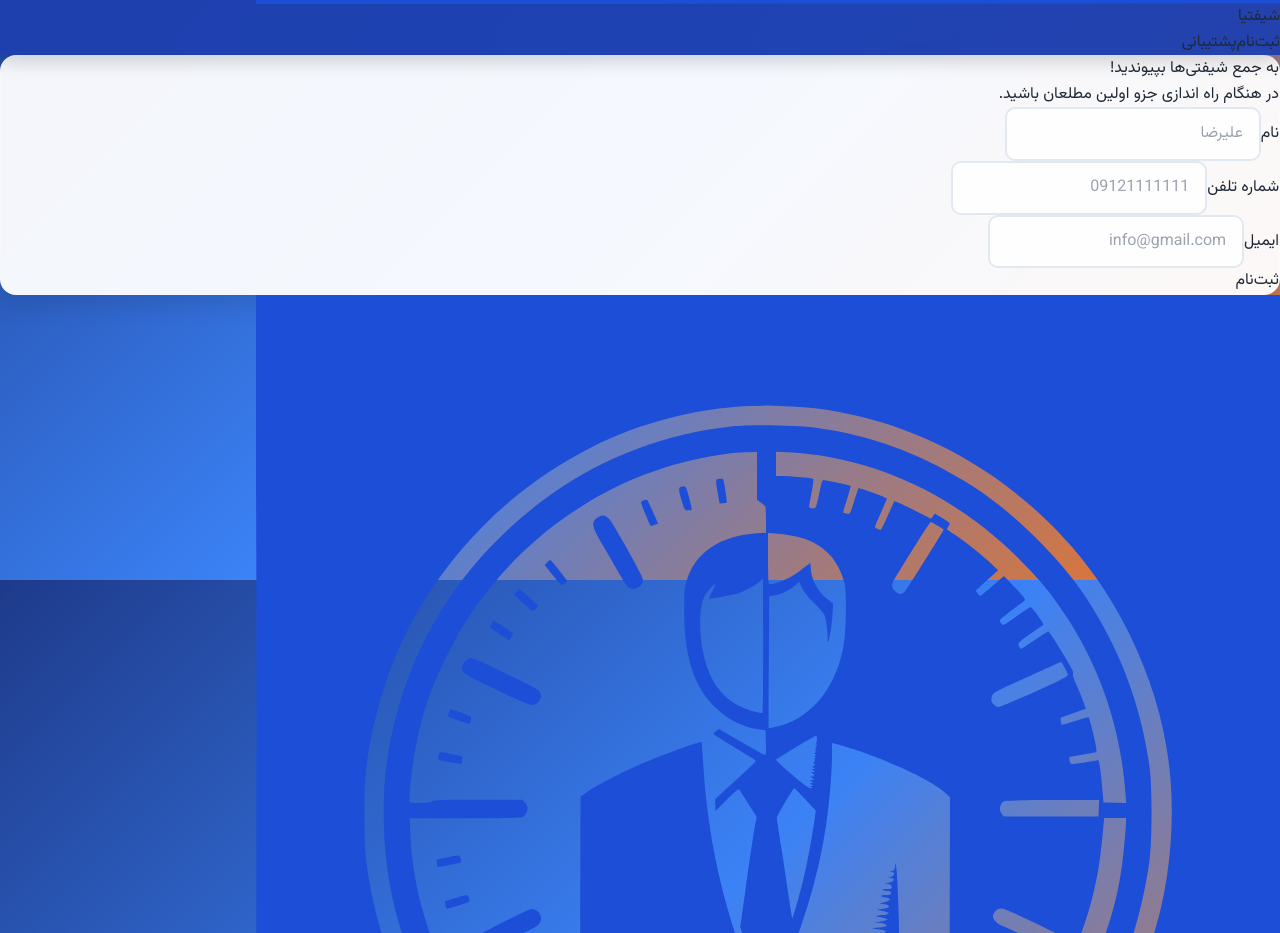
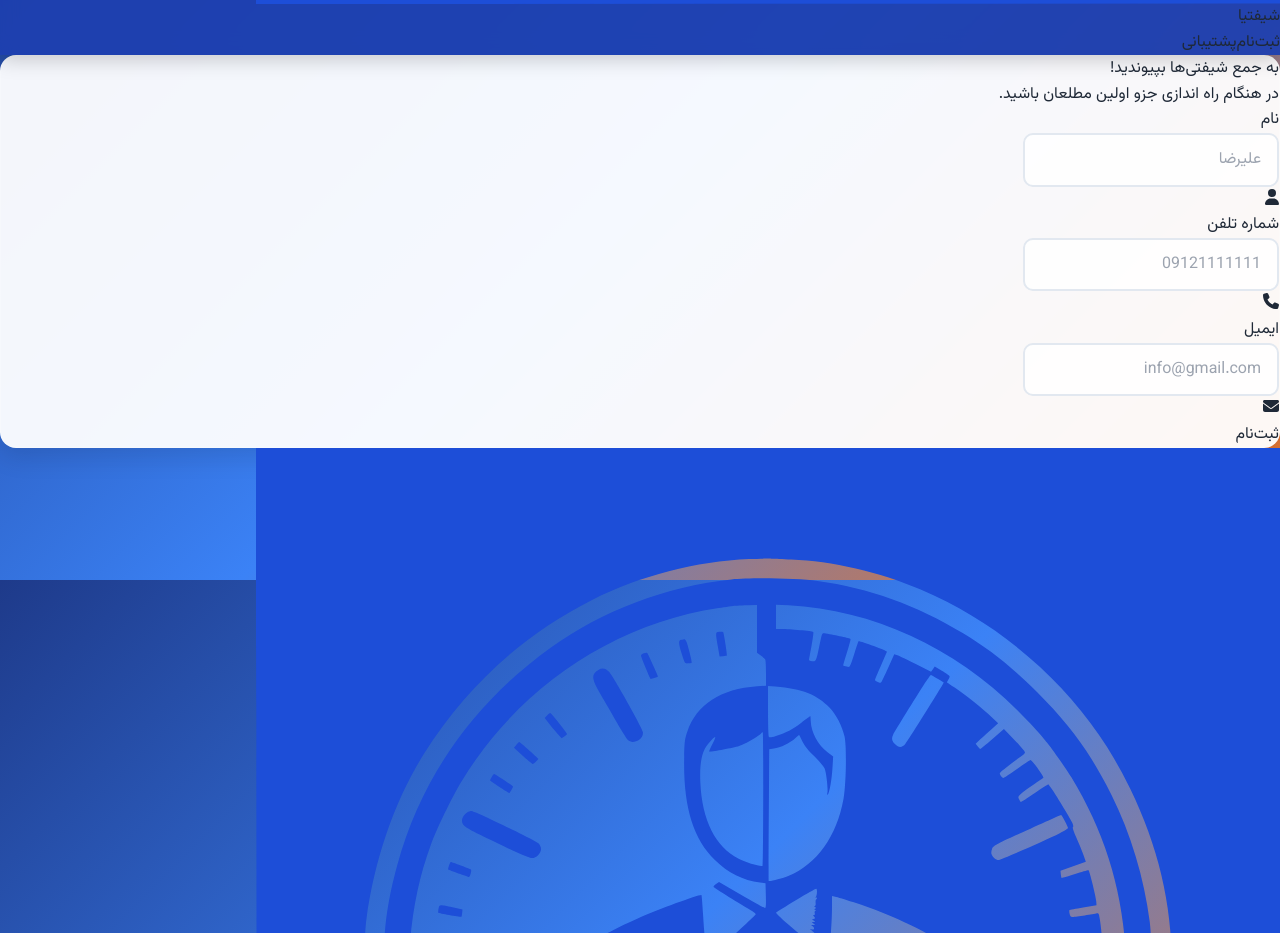
Before and after one commit to hmiwx/Shiftia-client-React-app, a React (Vite) app: page /customer-register in a window 1280 px wide. Shown: the part 1020-1953 px from the top of the page. Built offline with nearby package versions, Linux system fonts and the light colour scheme; a web font is replaced by a local one.

Commit message:
add validations to register

```diff
--- a/src/pages/Customer-Register/Customer-Register.jsx
+++ b/src/pages/Customer-Register/Customer-Register.jsx
@@ -1,8 +1,63 @@
 import React from 'react'
 import Topbar from '../../components/Topbar/Topbar'
 import Footer from '../../components/Footer/Footer'
+import useForm from '../../hooks/useForm'
+import Input from '../../components/Input/Input'
+import {
+    requiredValidator,
+    minValidator,
+    maxValidator,
+    emailValidator,
+    mobileValidator
+} from '../../validators/Rules'
+
 
 export default function Customer_Register() {
+
+    const [formState, onInputHandler] = useForm(
+        {
+            name: {
+                value: "",
+                isValid: false,
+            },
+            phone: {
+                value: "",
+                isValid: false,
+            },
+            email: {
+                value: "",
+                isValid: false,
+            }
+        },
+        false
+    );
+
+    const registerClient = async (event) => {
+        event.preventDefault();
+
+        const newUserInfos = {
+            name: formState.inputs.name.value,
+            phone: formState.inputs.phone.value,
+            email: formState.inputs.email.value,
+        };
+
+        try {
+            const res = await fetch(`https://shiftia-default-rtdb.europe-west1.firebasedatabase.app/clients.json`, {
+                method: "POST",
+                body: JSON.stringify(newUserInfos),
+            })
+            if (!res.ok) {
+                const errorText = await res.text();
+                throw new Error(errorText);
+            }
+            const result = await res.json();
+            console.Console.log(result)
+
+        } catch (err) {
+            console.error("Login error:", err);
+        }
+    }
+
     return (
         <>
             <Topbar />
@@ -14,17 +69,65 @@ export default function Customer_Register() {
                 <form className="space-y-6">
                     <div>
                         <label className="block text-blue-900 font-bold">نام</label>
-                        <input type="text" className="w-full p-3" placeholder="علیرضا" />
+                        <div className="relative">
+                            <Input
+                                type="text"
+                                placeholder="علیرضا"
+                                className="w-full p-3 pl-10"
+                                element="input"
+                                id="name"
+                                onInputHandler={onInputHandler}
+                                validations={[
+                                    requiredValidator(),
+                                    minValidator(3),
+                                    maxValidator(20),
+                                ]}
+                            />
+                            <i class="fas fa-user input-icon absolute inset-y-4 left-2 flex items-center pl-3 text-gray-400 pointer-events-none"></i>
+                        </div>
                     </div>
                     <div>
                         <label className="block text-blue-900 font-bold">شماره تلفن</label>
-                        <input type="text" className="w-full p-3" placeholder="09121111111" />
+                        <div className="relative">
+                            <Input
+                                type="text"
+                                placeholder="09121111111"
+                                className="w-full p-3 pl-10"
+                                element="input"
+                                id="phone"
+                                onInputHandler={onInputHandler}
+                                validations={[
+                                    requiredValidator(),
+                                    mobileValidator,
+                                ]}
+                            />
+                            <i class="fas fa-phone input-icon absolute inset-y-4 left-2 flex items-center pl-3 text-gray-400 pointer-events-none"></i>
+                        </div>
                     </div>
                     <div>
                         <label className="block text-blue-900 font-bold">ایمیل</label>
-                        <input type="email" className="w-full p-3" placeholder="info@gmail.com" />
+                        <div className="relative">
+                            <Input
+                                type="email"
+                                placeholder="info@gmail.com"
+                                className="w-full p-3 pl-10"
+                                element="input"
+                                id="email"
+                                onInputHandler={onInputHandler}
+                                validations={[
+                                    requiredValidator(),
+                                    emailValidator,
+                                ]}
+                            />
+                            <i class="fas fa-envelope absolute inset-y-4 left-2 flex items-center pl-3 text-gray-400 pointer-events-none"></i>
+                        </div>
                     </div>
-                    <button type="submit" className="w-full bg-orange-500 text-white p-3 rounded-full pulse">ثبت‌نام</button>
+                    <button type="submit"
+                        className="w-full bg-orange-500 text-white p-3 rounded-full pulse"
+                        onClick={registerClient}
+                        disabled={!formState.isFormValid}>
+                        ثبت‌نام
+                    </button>
                 </form>
             </main>
             <Footer />
```
